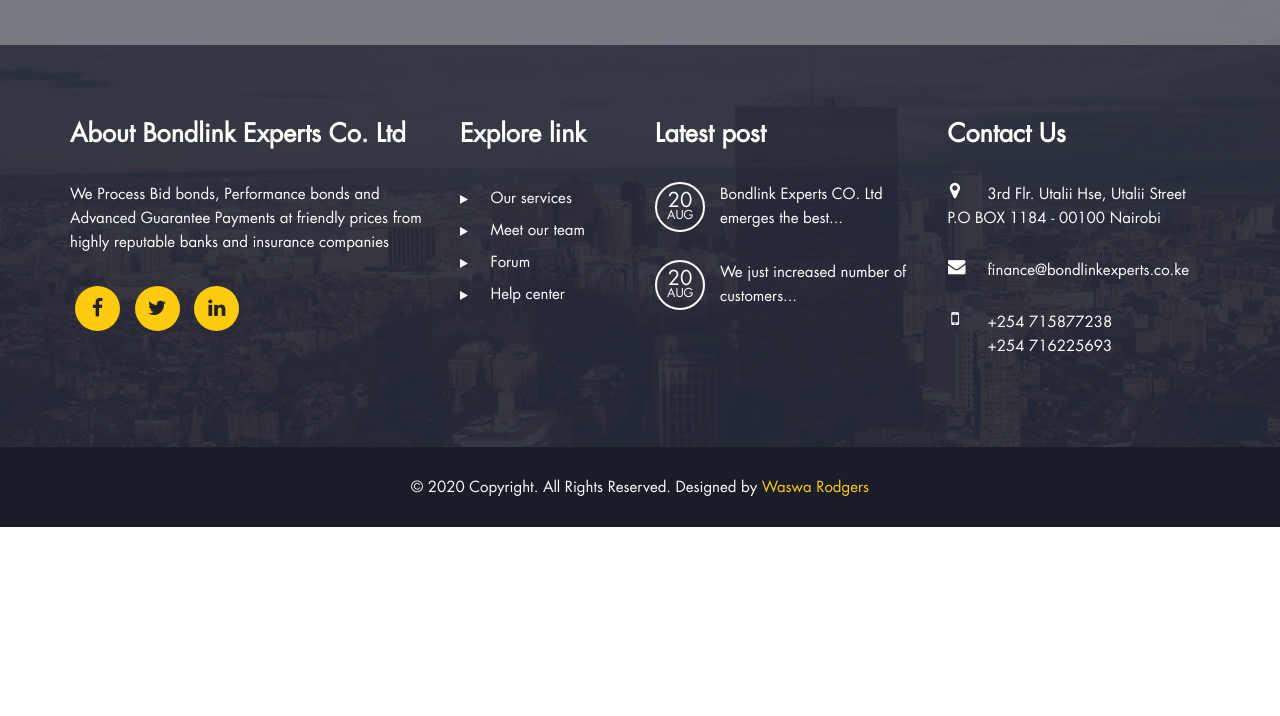
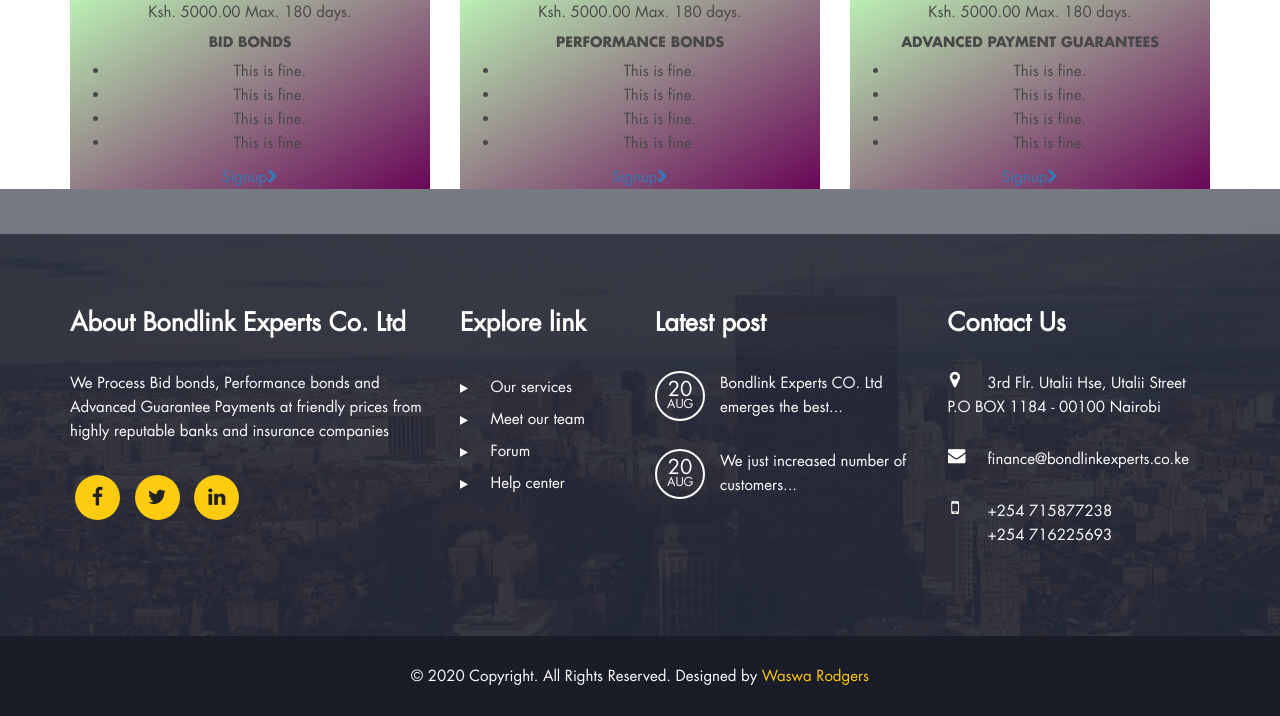
Before and after one commit to WaswaRodgers/bondlink, a PHP site: page /pricing.php in a window 1280 px wide. Shown: the part 92-808 px from the top of the page. Before the commit the page ends 619 px from the top, so only its background shows below. Run offline with PHP 8.4, Linux system fonts and the light colour scheme.

Commit message:
Implementing pricing page

```diff
--- a/contact.php
+++ b/contact.php
@@ -17,8 +17,8 @@
                 <div class="row">
                     <div class="col-md-6">
 
-                        <div class="footer_item">
-                            <h4>Contact Us</h4>
+                        <div class="contact">
+                            <h2>Contact Us</h2>
                                 <ul class="list-unstyled footer_contact">
                                     <li><a href=""><span class="fa fa-map-marker"></span>3rd Flr. Utalii Hse, Utalii Street P.O BOX 1184 - 00100 Nairobi</a></li>
                                     <li><a href=""><span class="fa fa-envelope"></span> finance@bondlinkexperts.co.ke</a></li>
@@ -28,6 +28,7 @@
 
                     </div>
                     <form role="form" class="form-inline text-right col-md-6" >
+                        <h2>Shoot Us a Message!</h2>
                         <div class="form-group">
                             <input type="text" class="form-control" id="name" placeholder="Name">
                         </div>
--- a/includes/footer.php
+++ b/includes/footer.php
@@ -76,7 +76,7 @@
         <script src="js/isotope.js"></script>
         <script src="js/isotope-active.js"></script>
         <script src="js/jquery.fancybox.js?v=2.1.5"></script>
-
+        <script src="js/popper.min.js"></script>
         <script src="js/jquery.scrollUp.min.js"></script>
 
         <script src="js/main.js"></script>
--- a/pricing.php
+++ b/pricing.php
@@ -10,4 +10,81 @@
     include_once('includes/header.php');
 
 ?>
+<style type="text/css">
+	.pricingTable {
+		background: linear-gradient(-30deg, #690657,#baefb3);
+		text-align: center;
+	}
+</style>
+
+<div class="container">
+	<div class="row">
+		<div class="col-md-4 col-sm-6">
+			<div class="pricingTable">
+				<div class="pricingTable-header">
+					<div class="price-value">
+						<span class="amount">Ksh. 5000.00</span>
+						<span class="duration">Max. 180 days.</span>
+					</div>
+				</div>
+				<div class="pricing-content">
+					<h5 class="title">Bid Bonds</h5>
+					<ul>
+						<li>This is fine.</li>
+						<li>This is fine.</li>
+						<li>This is fine.</li>
+						<li>This is fine.</li>
+					</ul>
+				</div>
+				<div class="pricingTable-signup">
+					<a href="#">Signup<i class="fa fa-chevron-right"></i></a>
+				</div>
+			</div>
+		</div>
+		<div class="col-md-4 col-sm-6">
+			<div class="pricingTable">
+				<div class="pricingTable-header">
+					<div class="price-value">
+						<span class="amount">Ksh. 5000.00</span>
+						<span class="duration">Max. 180 days.</span>
+					</div>
+				</div>
+				<div class="pricing-content">
+					<h5 class="title">Performance Bonds</h5>
+					<ul>
+						<li>This is fine.</li>
+						<li>This is fine.</li>
+						<li>This is fine.</li>
+						<li>This is fine.</li>
+					</ul>
+				</div>
+				<div class="pricingTable-signup">
+					<a href="#">Signup<i class="fa fa-chevron-right"></i></a>
+				</div>
+			</div>
+		</div>
+		<div class="col-md-4 col-sm-6">
+			<div class="pricingTable">
+				<div class="pricingTable-header">
+					<div class="price-value">
+						<span class="amount">Ksh. 5000.00</span>
+						<span class="duration">Max. 180 days.</span>
+					</div>
+				</div>
+				<div class="pricing-content">
+					<h5 class="title">Advanced Payment Guarantees</h5>
+					<ul>
+						<li>This is fine.</li>
+						<li>This is fine.</li>
+						<li>This is fine.</li>
+						<li>This is fine.</li>
+					</ul>
+				</div>
+				<div class="pricingTable-signup">
+					<a href="#">Signup<i class="fa fa-chevron-right"></i></a>
+				</div>
+			</div>
+		</div>
+	</div>
+</div>
 <?php include_once('includes/footer.php'); ?>
```
Also changed, not shown: footer.date.php (added, +15 -0 lines), includes/footer.date.php (added, +15 -0 lines), js/popper.min.js (added).
